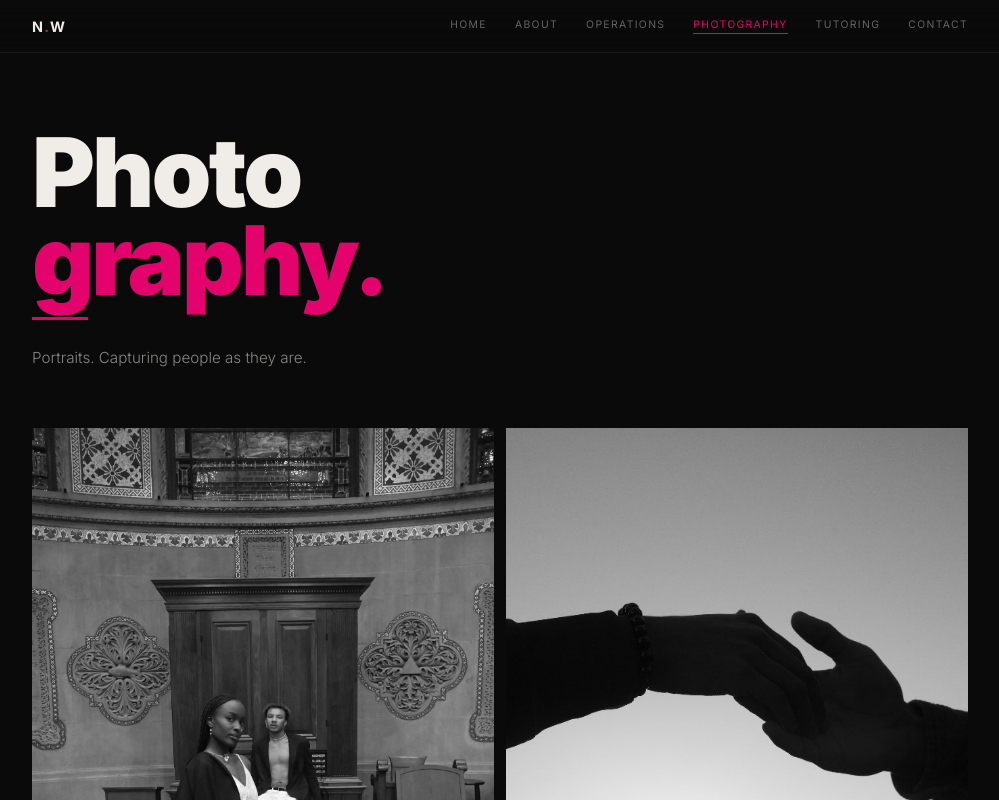
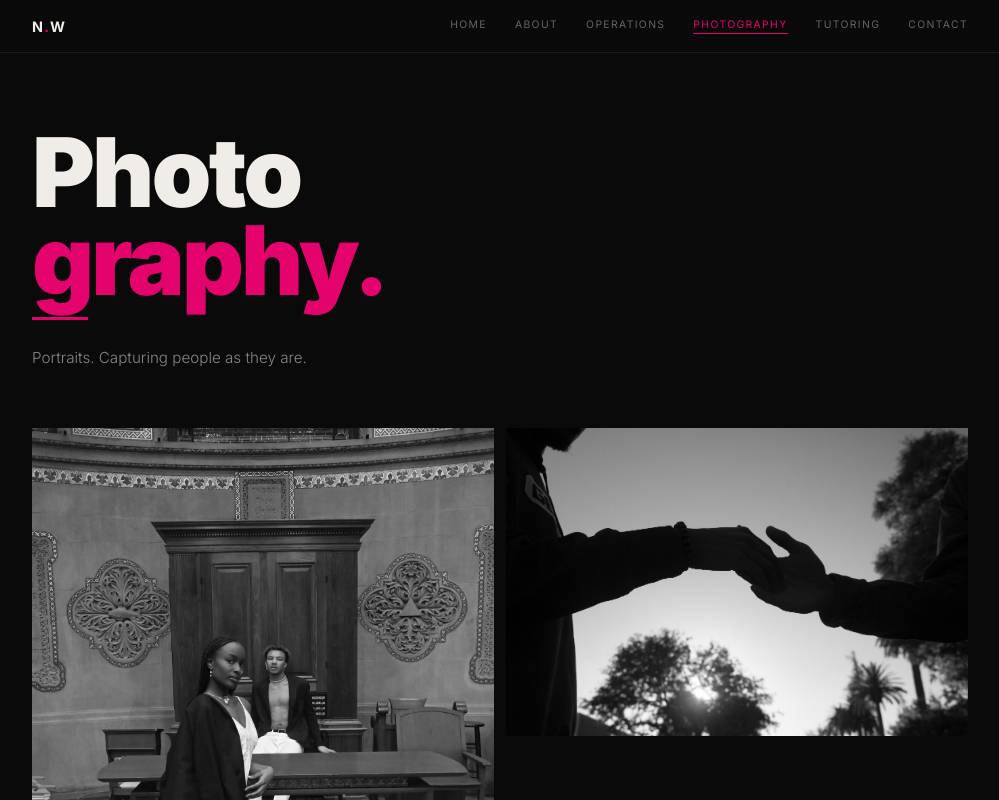
Before and after one commit to Nware4/nyah-portfolio, a Next.js app: page /photography in a window 1280 px wide. Shown: the top 800 px of the page, without its empty margins (140-1139 px from the left). Built offline with nearby package versions, Linux system fonts and the light colour scheme.

Commit message:
fix photography page

```diff
--- a/app/photography/page.tsx
+++ b/app/photography/page.tsx
@@ -1,40 +1,32 @@
 import Image from "next/image";
-import { P, FG, M, B } from "../lib/tokens";
+import { P, FG, M } from "../lib/tokens";
 
 const photos = [
-  { src: "/1-DSC_1841.jpg",  alt: "Portrait 1" },
-  { src: "/2-IMG_8603.jpg",  alt: "Portrait 2" },
-  { src: "/3-IMG_8605.jpg",  alt: "Portrait 3" },
-  { src: "/4-IMG_8610.jpg",  alt: "Portrait 4" },
-  { src: "/5-_DSC6456.jpg",  alt: "Portrait 5" },
-  { src: "/6-IMG_0004.jpg",  alt: "Portrait 6" },
-  { src: "/7-IMG_0005.jpg",  alt: "Portrait 7" },
-  { src: "/8-DSC_0141.jpg",  alt: "Portrait 8" },
-  { src: "/9-DSC_0187.jpg",  alt: "Portrait 9" },
-  { src: "/10-IMG_0051.jpg", alt: "Portrait 10" },
+  { src: "/1-DSC_1841.jpg",  alt: "Portrait", ratio: "4/5" },
+  { src: "/2-IMG_8603.jpg",  alt: "Portrait", ratio: "3/2" },
+  { src: "/3-IMG_8605.jpg",  alt: "Portrait", ratio: "4/5" },
+  { src: "/4-IMG_8610.jpg",  alt: "Portrait", ratio: "3/2" },
+  { src: "/5-_DSC6456.jpg",  alt: "Portrait", ratio: "4/5" },
+  { src: "/6-IMG_0004.jpg",  alt: "Portrait", ratio: "3/2" },
+  { src: "/7-IMG_0005.jpg",  alt: "Portrait", ratio: "3/2" },
+  { src: "/8-DSC_0141.jpg",  alt: "Portrait", ratio: "4/5" },
+  { src: "/9-DSC_0187.jpg",  alt: "Portrait", ratio: "3/2" },
 ];
 
 export default function Photography() {
   return (
     <div style={{ paddingTop: "8rem", paddingBottom: "7rem" }}>
-      <h1 style={{ fontSize: "clamp(3.5rem, 8vw, 6rem)", fontWeight: 900, letterSpacing: "-0.03em", lineHeight: 0.92, color: FG, marginBottom: "0.75rem" }}>
-        Photo<br /><span style={{ color: P }}>graphy.</span>
+      <h1 style={{ fontSize: "clamp(3.5rem, 8vw, 6rem)", fontWeight: 900, letterSpacing: "-0.03em", lineHeight: 0.92, color: "#f0ede8", marginBottom: "0.75rem" }}>
+        Photo<br /><span style={{ color: "#e4036c" }}>graphy.</span>
       </h1>
-      <div style={{ width: 56, height: 3, background: P, marginBottom: "1.5rem" }} />
-      <p style={{ fontSize: "0.95rem", lineHeight: 1.85, color: M, fontWeight: 300, maxWidth: 420, marginBottom: "3.5rem" }}>
+      <div style={{ width: 56, height: 3, background: "#e4036c", marginBottom: "1.5rem" }} />
+      <p style={{ fontSize: "0.95rem", lineHeight: 1.85, color: "rgba(240,237,232,0.55)", fontWeight: 300, maxWidth: 420, marginBottom: "3.5rem" }}>
         Portraits. Capturing people as they are.
       </p>
-
       <div style={{ display: "grid", gridTemplateColumns: "repeat(2, 1fr)", gap: "0.75rem" }}>
         {photos.map((p) => (
-          <div key={p.src} style={{ aspectRatio: "4/5", position: "relative", overflow: "hidden", background: "#111" }}>
-            <Image
-              src={p.src}
-              alt={p.alt}
-              fill
-              sizes="(max-width: 680px) 100vw, 50vw"
-              style={{ objectFit: "cover", objectPosition: "center top" }}
-            />
+          <div key={p.src} style={{ aspectRatio: p.ratio, position: "relative", overflow: "hidden", background: "#111" }}>
+            <Image src={p.src} alt={p.alt} fill sizes="(max-width: 680px) 100vw, 50vw" style={{ objectFit: "cover", objectPosition: "center" }} />
           </div>
         ))}
       </div>
```
